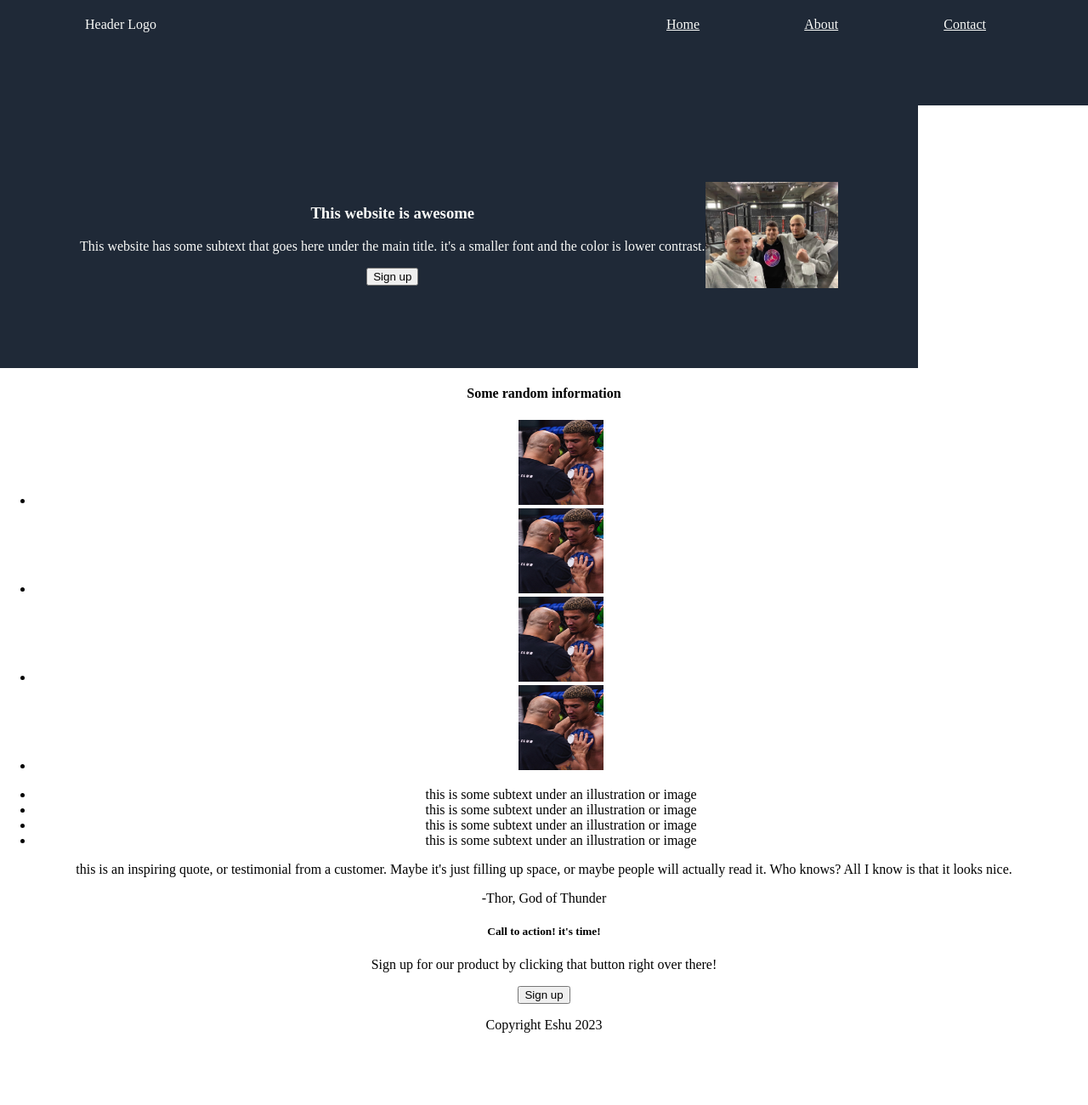
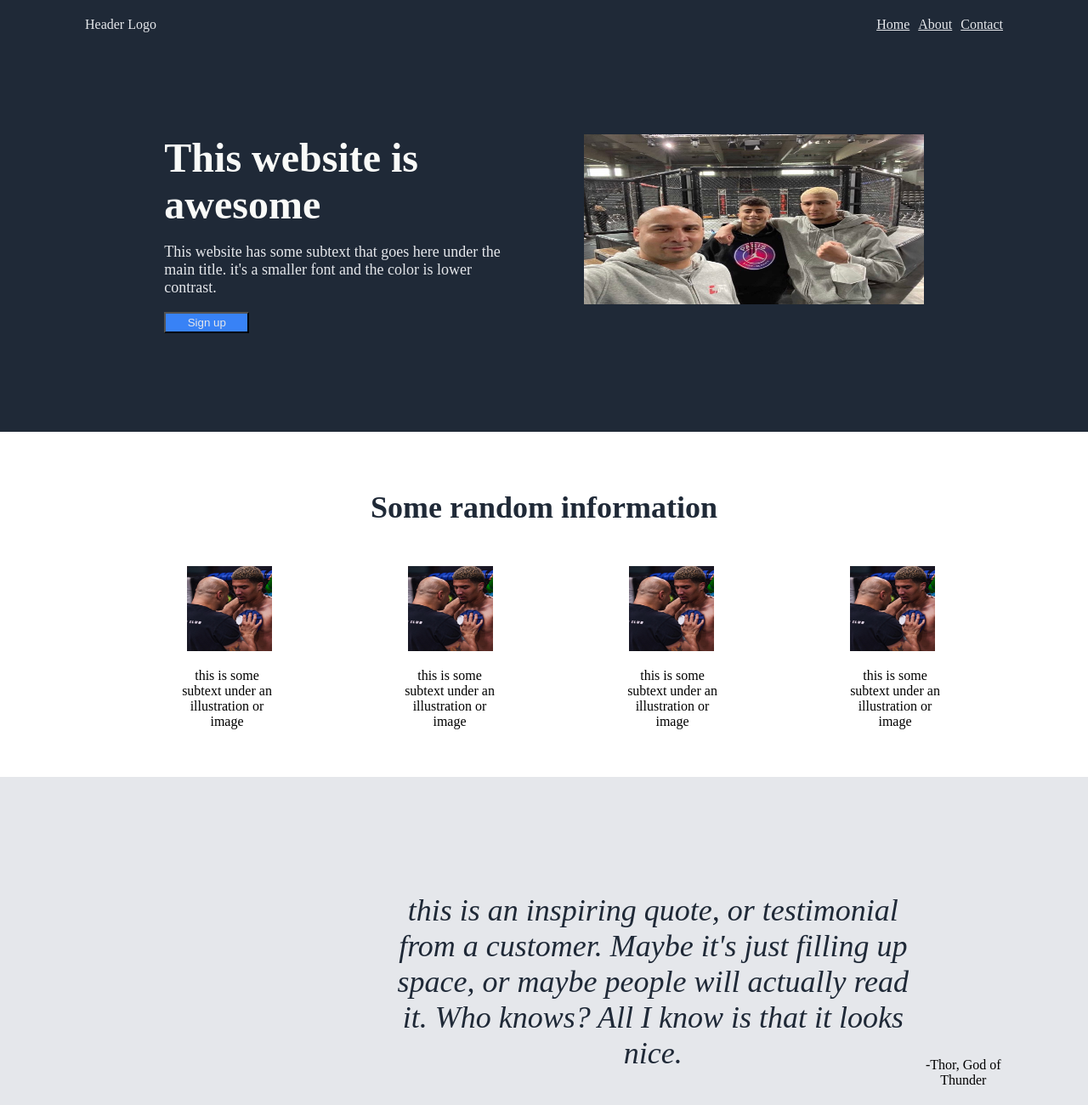
Before and after one commit to EshuDevs/landing-page, a plain HTML site: page index.html in a window 1280 px wide. Shown: the top 1300 px of the page at 85% size. Before the commit the page ends 1231 px from the top, so only its background shows below. Drawn offline with Linux system fonts and the light colour scheme.

Commit message:
style.css

```diff
--- a/style.css
+++ b/style.css
@@ -1,3 +1,146 @@
+body{
+    padding: 0;
+    margin: 0;
+    border: 0;
+}
+.navbar{
+    background-color: #1f2937;
+    color: #e5e7eb;
+    padding: 20px 100px 20px 100px;
+    display: flex;
+    text-align: center;
+    justify-content: space-between;
+
+}
+.links{
+    display: flex;
+}
+.about{
+    margin-right: 10px;
+    margin-left: 10px;
+}
+.top{
+    flex-direction: column;
+    display: flex;
+    flex-direction: row;
+    justify-content: space-evenly;
+    background-color: #1f2937;
+    padding: 100px;
+}
+.resize{
+    height: 200px;
+    width: 400px;
+}
+.left{
+    display: flex;
+    flex-direction: column;
+    width: 400px;
+    height: 250px;
+}
+.title{
+    font-size: 48px;
+    font-weight: bolder;
+    color: #f9faf8;
+    margin: 0;
+    padding: 0;
+    border: 0;
+}
+.subtext{
+    font-size: 18px;
+    color: #e5e7eb;
+}
+.button-one{
+    width: 100px;
+    padding: 3px;
+    background-color: #3882f6;
+    color: #e5e7eb;
+}
+a{
+    color: #e5e7eb;
+}
+.middle-white{
+    text-align: center;
+    padding: 20px;
+    margin-bottom: 20px;
+}
+.info{
+    font-size: 36px;
+    font-weight: bolder;
+    color: #1f2937;
+}
+.items{
+    justify-content: space-evenly;
+}
+.row{
+    display: flex;
+    flex-direction: row;
+    align-items: center;
+    justify-content: space-evenly;
+}
+.st{
+    display: flex;
+    flex-direction: row;
+    align-items: center;
+    justify-content: space-evenly;
+}
+
+.sub{
+    justify-self: center;
+    width: 110px;
+}
+li{
+    list-style-type: none;
+}
+.quote{
+    padding: 100px;
+    background-color: #e5e7eb;
+    display: flex;
+    text-align: center;
+}
+.q{
+    font-size: 36px;
+    font-style: italic;
+    font-weight: lighter;
+    color: #1f2937;
+    width: 1000px;
+    margin-left: 350px;
+}
+.author{
+    align-self:end;
+}
+.container-two{
+    display: flex;
+    justify-content: space-around;
+    margin: 80px 200px 80px 200px;
+    background-color: #3882f6;
+    color: #f9faf8;
+    align-items: center;
+
+
+}
+.button-two{
+    width: 100px;
+    height: 30px;
+    background-color: #3882f6;
+    color: #f9faf8;
+    border: 1px #f9faf8;
+    border-style: solid;
+}
+.footer{
+    text-align: center;
+    background-color: #1f2937;
+    color: #f9faf8;
+    padding: 10px;
+    margin: 0;
+    border: 0;
+}
+
+
+
+
+
+
+/*
 body{
     background-color: #FFFFFF;
     padding: 0;
@@ -5,41 +148,88 @@ body{
     text-align: center;
 }
 .container{
+
     display: flex;
-    flex-direction: column;
     background-color: #1f2937;
     color: #f9faf8;
+
 }
 .navbar{
-    padding: 20px 0 20px 100px;
+    padding: 20px 100px 20px 100px;
     display: flex;
     text-align: center;
     justify-content: space-between;
 
 }
 .logo{
-    width: 84px;
-    height: 84px;
-    margin-right: 250px;
+    padding: 10px;
 }
 a {
     color: #f9faf8;
-    padding: 0 20px 0 0;
-    margin-right: 100px;
+    padding: 10px;
 }
-.top{
+.home{
+    margin-left: auto;
+}
+ .container-two{
+    background-color: #1f2937;
+    color: #f9faf8;
+    padding: 10px;
+ }
+ .top{
+
     background-color: #1f2937;
     color: #f9faf8;
     display: flex;
-    max-width: 900px;
+    padding: 20px;
+    margin:auto;
+    max-width: 400px;
+    text-align: left;
+    flex-direction: column;
+    position: relative;
+    right: 200px;
+    top: 75px;
+
+
+}
+
+
+.title{
+    font-size: 48px;
+    font-weight: bolder;
+    color: #f9faf8;
+    align-self: center;
+    justify-self: center;
+    max-width: 300px;
+}
+.subtext{
+    font-size: 18px;
+    color: #e5e7eb;
+    align-self: center;
+    max-width: 300px;
 }
 .resize{
-    max-width: 400px;
-    max-height: 125px;
+    width: 350px;
+    height: 220px;
+    position: relative;
+    left: 200px;
+    bottom: 165px;
 }
-.top{
-
+.button-one{
+    max-width: 85px;
+    max-height: 80px;
+    position: relative;
+    left: 50px;
+    background-color: #3882f6;
+    color: #f9faf8;
+}
+.middle{
     align-items: center;
-    justify-content: center;
-    padding: 90px;
 }
+.middle-white{
+    text-align: center;
+    flex-wrap: wrap;
+}
+.pic{
+    display: inline-block;
+}
```
